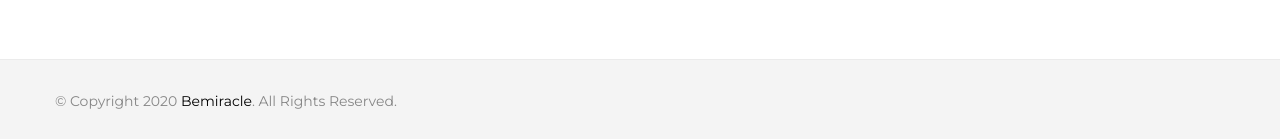
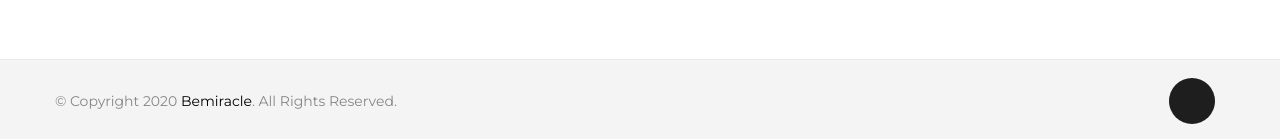
Before and after one commit to AlexRypun/bemiracle, a React (Create React App) app in the folder front/: page /orders in a window 1280 px wide. Shown: the part 658-797 px from the top of the page. Built offline with nearby package versions, Linux system fonts and the light colour scheme; no server answers; a web font is replaced by a local one.

Commit message:
feat(general): add instagram icon

```diff
--- a/front/src/components/footer/index.tsx
+++ b/front/src/components/footer/index.tsx
@@ -13,6 +13,17 @@ const Index: React.FC = () => (
               © Copyright 2020 <Link to="/">Bemiracle</Link>. All Rights Reserved.
             </p>
           </div>
+          <div className="col-md-6">
+            <div className="content-socials">
+              <ul className="socials-list">
+                <li>
+                  <a href="https://www.instagram.com/bemiracle.store" target="_blank" rel="noreferrer">
+                    <i className="fa fa-instagram" />
+                  </a>
+                </li>
+              </ul>
+            </div>
+          </div>
         </div>
       </div>
     </div>
--- a/front/src/components/footer/styles.css
+++ b/front/src/components/footer/styles.css
@@ -1,3 +1,48 @@
 footer {
     margin-top:auto;
 }
+footer .socials-list {
+    text-align: right;
+}
+footer .socials-list li {
+    display: inline-block;
+    height: 46px;
+    margin-right: 10px;
+    margin-top: 8px;
+}
+footer .socials-list li a {
+    display: block;
+    height: 46px;
+    width: 46px;
+    font-size: 17px;
+    line-height: 48px;
+    color: #fff;
+    background-color: #1e1e1e;
+    text-align: center;
+    position: relative;
+    overflow: hidden;
+    border-radius: 50%;
+}
+footer .socials-list li a i {
+    position: relative;
+}
+footer .socials-list li a::before {
+    content: '';
+    position: absolute;
+    top: 100%;
+    left: -1px;
+    right: -1px;
+    bottom: -1px;
+    transition: top 0.25s ease 0s;
+    background-color: #fa8f47;
+}
+footer .socials-list li a:hover::before {
+    top: -1px;
+}
+
+
+@media (max-width: 767px) {
+    footer .socials-list {
+        text-align: center;
+    }
+}
```
